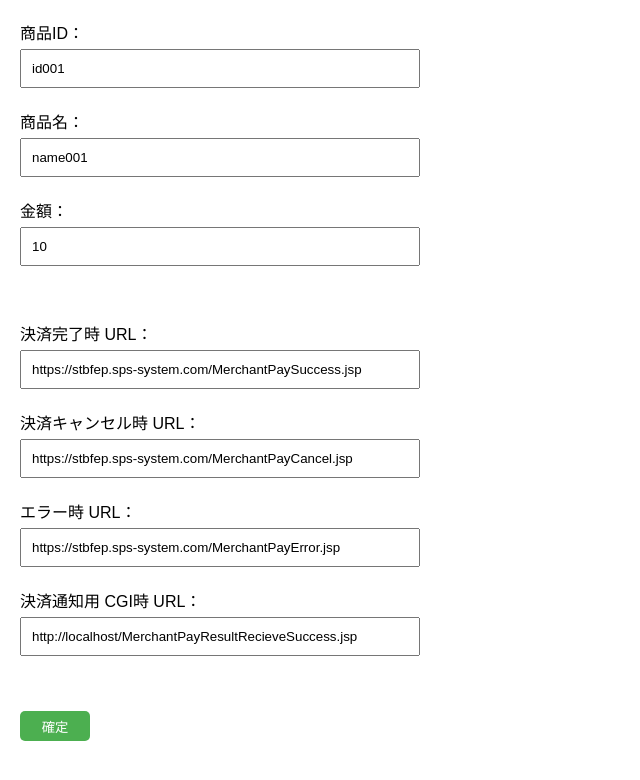
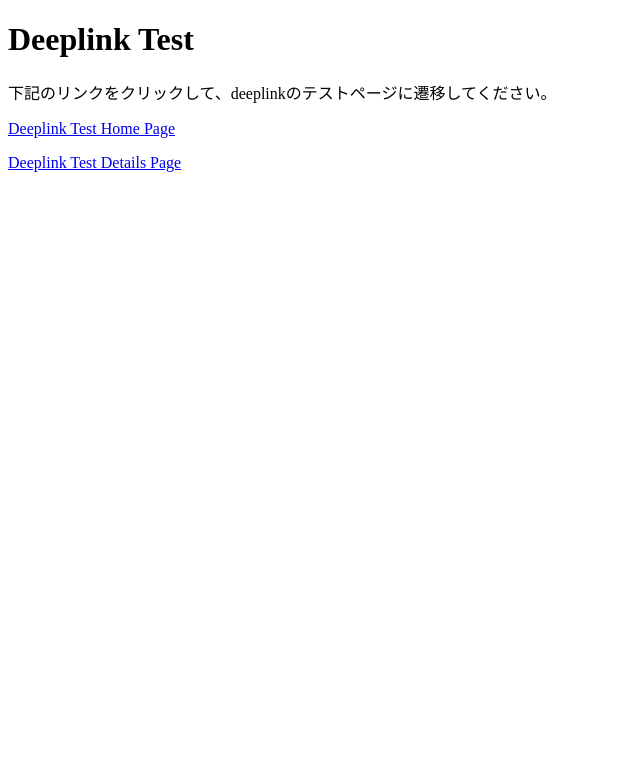
Before and after one commit to Daiya36573795/test_linktype, a plain HTML site: page index.html in a window 1280 px wide. Shown: the whole page, without its empty margins (0-640 px from the left). Drawn offline with Linux system fonts and the light colour scheme.

Commit message:
Update index.html

```diff
--- a/index.html
+++ b/index.html
@@ -1,4 +1,4 @@
-<!doctype html>
+<!-- <!doctype html>
 <html lang="ja">
 <head>
     <title>Loading</title>
@@ -26,6 +26,29 @@
     <p><input type="button" value="確定" style="width:70px;height:30px" onclick="logicProcess()"/></p>
 
     <!-- JavaScriptの読み込み -->
-    <script src="script.js"></script>
+<!--     <script src="script.js"></script>
 </body>
 </html>
+ -->
+
+ <!DOCTYPE html>
+<html lang="ja">
+<head>
+    <meta charset="UTF-8">
+    <meta name="viewport" content="width=device-width, initial-scale=1.0">
+    <title>Deeplink Test</title>
+</head>
+<body>
+    <h1>Deeplink Test</h1>
+    <p>下記のリンクをクリックして、deeplinkのテストページに遷移してください。</p>
+
+    <p>
+        <a href="https://deeplink-test-delta.vercel.app/" target="_blank">Deeplink Test Home Page</a>
+    </p>
+
+    <p>
+        <a href="https://deeplink-test-delta.vercel.app/details" target="_blank">Deeplink Test Details Page</a>
+    </p>
+
+</body>
+</html>
```
